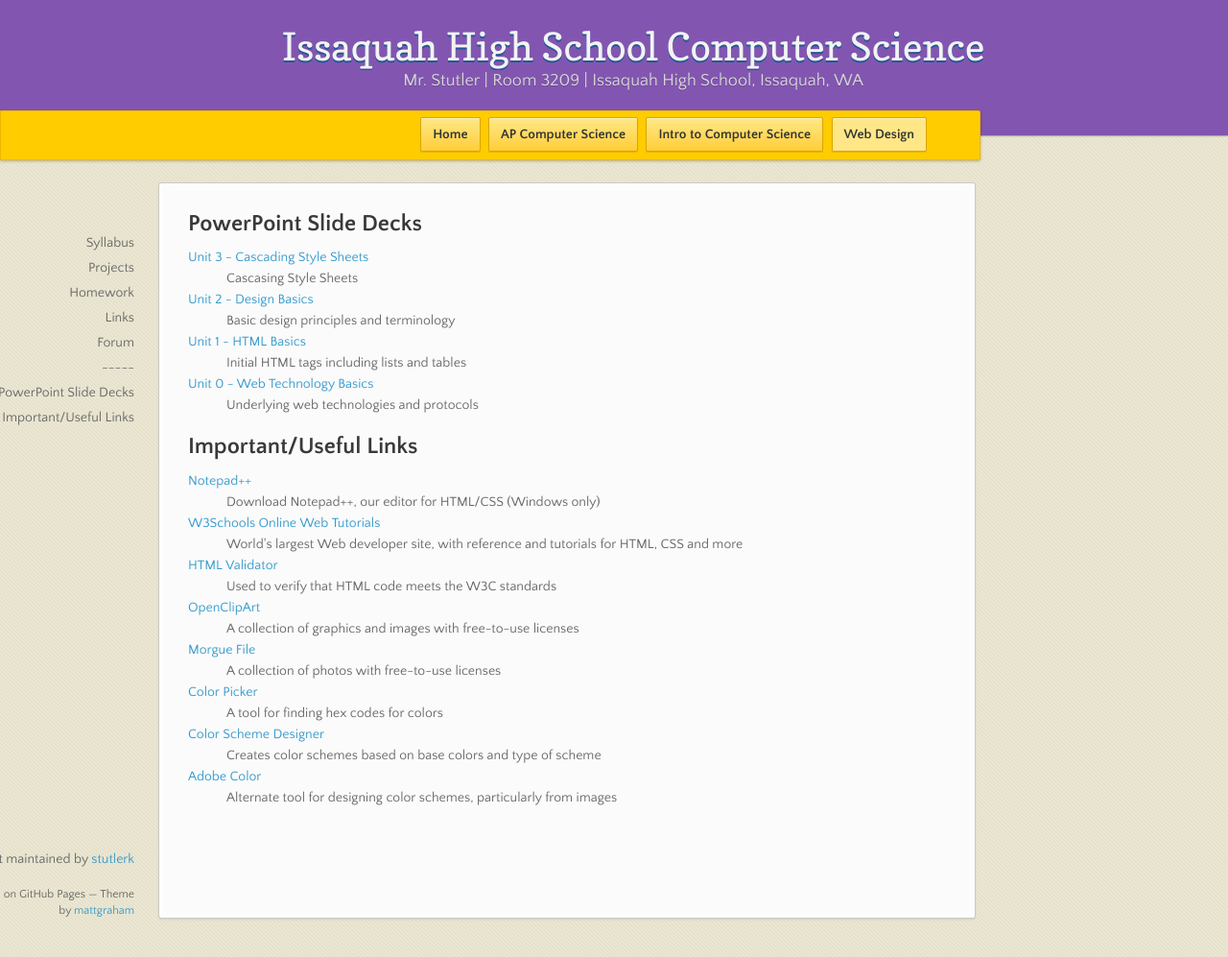
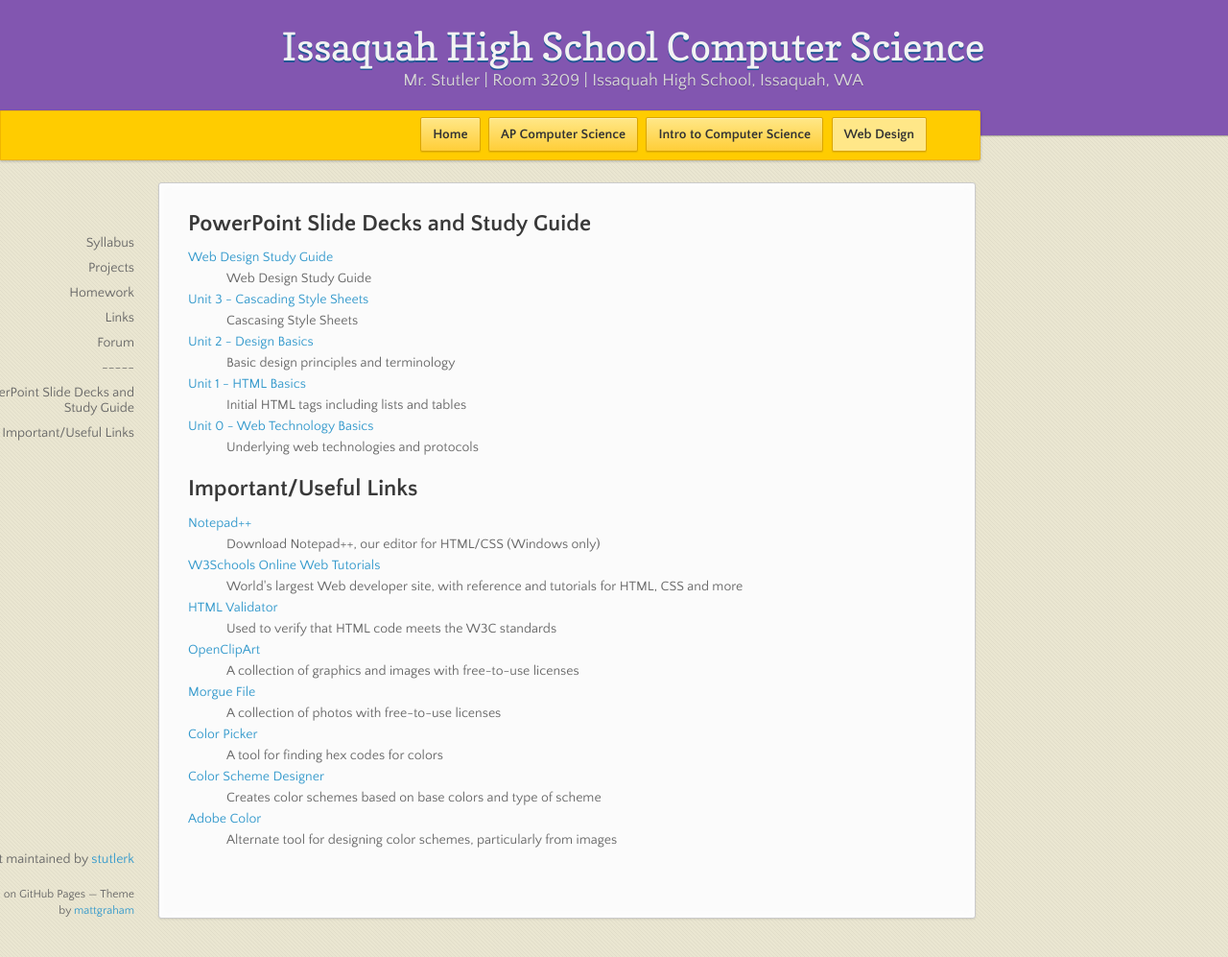
Before and after one commit to stutlerk/ihs-website, a Jekyll site: the page built from _web/links.html, in a window 1280 px wide and 997 px high. Shown: the whole window at 96% size. Built offline with Jekyll 4.4.1, drawn with Linux system fonts in a browser that asks for light colours; nearby versions of some CDN libraries.

Commit message:
Update links.html

```diff
--- a/_web/links.html
+++ b/_web/links.html
@@ -4,8 +4,11 @@
 layout: course
 ---
 <section>
-<h2>PowerPoint Slide Decks</h2>
+<h2>PowerPoint Slide Decks and Study Guide</h2>
 <dl>
+    <dt><a href="https://issaquahwednet-my.sharepoint.com/personal/stutlerk_issaquah_wednet_edu/_layouts/15/guestaccess.aspx?guestaccesstoken=uAESqytHtIlxQ%2fga9wITPExgWVn51RpcwNXr%2fyrR%2fxc%3d&docid=07f170f6152854140ab2151ac9b73024e&rev=1">Web Design Study Guide</a></dt>
+    <dd>Web Design Study Guide</dd>
+
     <dt><a href="https://issaquahwednet-my.sharepoint.com/personal/stutlerk_issaquah_wednet_edu/_layouts/15/guestaccess.aspx?guestaccesstoken=3IHZk3tw9xHIgNd3Se6syaw3ce2%2fDInVnd8o7rtKrkE%3d&docid=05e91d2ffcb42489f8b73315177db6999&rev=1">Unit 3 - Cascading Style Sheets</a></dt>
     <dd>Cascasing Style Sheets</dd>
 
```
